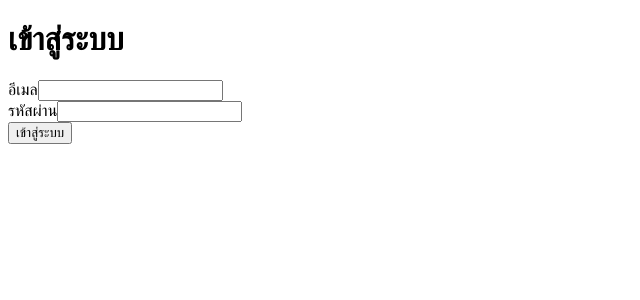
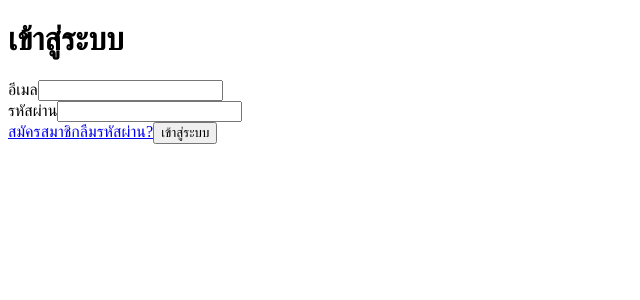
Before and after one commit to sitthikorns67-svg/ProCSC350, a Next.js app: page /login in a window 1280 px wide. Shown: the top 300 px of the page, without its empty margins (0-640 px from the left). Built offline with nearby package versions, Linux system fonts and the light colour scheme.

Commit message:
add link forgot password

```diff
--- a/app/login/page.js
+++ b/app/login/page.js
@@ -29,6 +29,8 @@ export default function LoginPage() {
       if (data.token) {
         localStorage.setItem('token', data.token);
       }
+
+      //email and password are correct, redirect to dashboard
       alert("Hello");
       //router.push('/dashboard');
     } catch (err) {
@@ -42,7 +44,7 @@ export default function LoginPage() {
     <div>
       <h1>เข้าสู่ระบบ</h1>
 
-      {error && <p>{error}</p>}
+
 
       <form onSubmit={handleLogin}>
         <div>
@@ -63,9 +65,12 @@ export default function LoginPage() {
             required
           />
         </div>
+        <a href="#">สมัครสมาชิก</a>
+        <a href="#">ลืมรหัสผ่าน?</a>
         <button type="submit" disabled={loading} onClick={handleLogin}>
           {loading ? 'กำลังเข้าสู่ระบบ...' : 'เข้าสู่ระบบ'}
         </button>
+        {error && <p>{error}</p>}
       </form>
     </div>
   );
```
Also changed, not shown: app/home/page.js (added), 1 other file (tests, documents, lock files or other folders).
